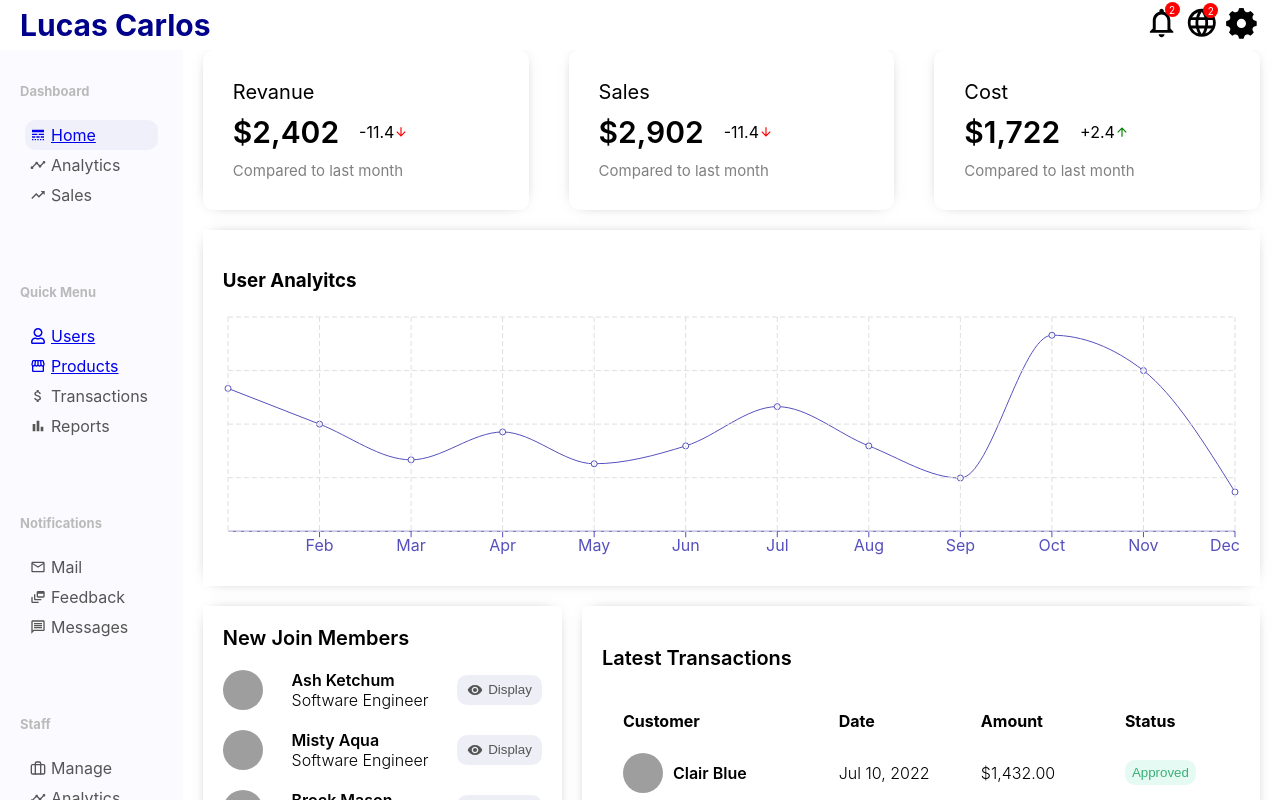
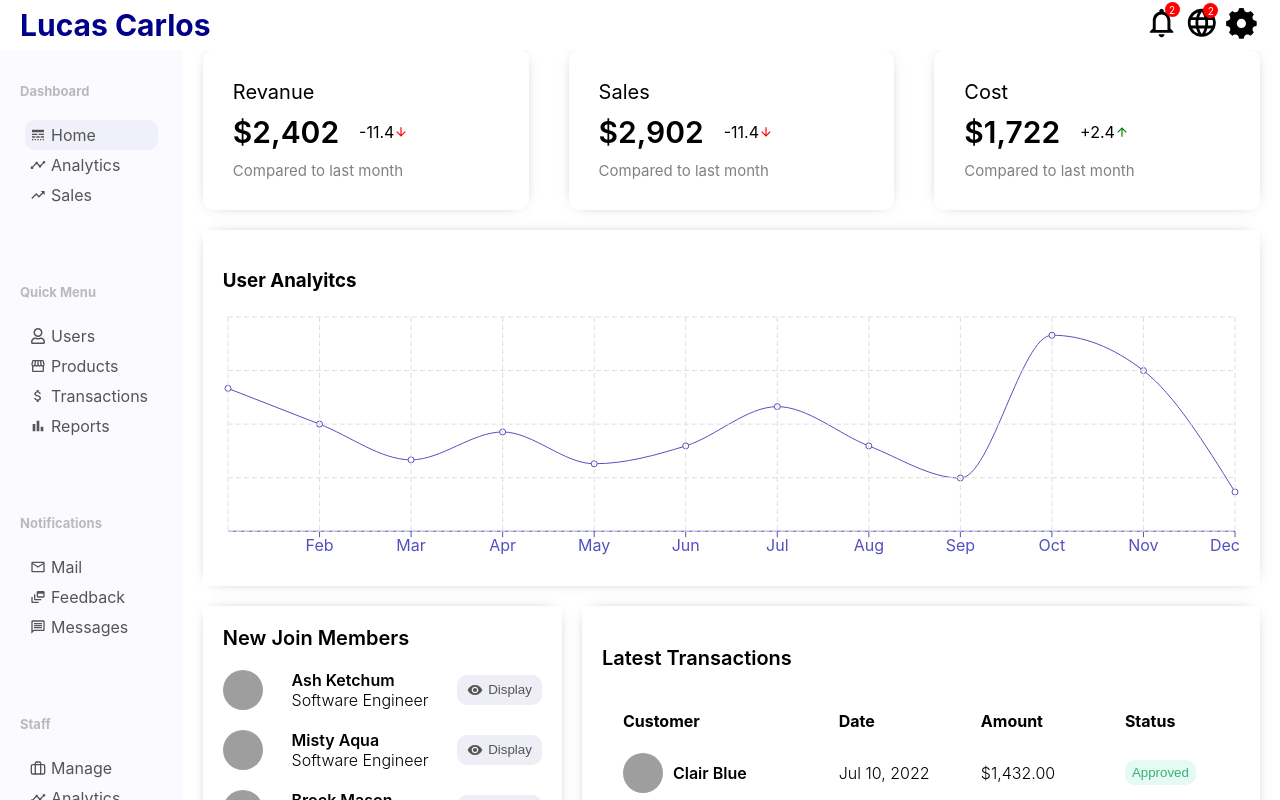
Before and after one commit to lucas9121/dashboard, a React (Create React App) app: page / in a window 1280 px wide. Shown: the top 800 px of the page. Built offline with nearby package versions, Linux system fonts and the light colour scheme; grey boxes are pictures that could not be loaded; the HTML template or start-up script is replaced by a standard one.

Commit message:
adding css styles

```diff
--- a/src/components/Sidebar/Sidebar.css
+++ b/src/components/Sidebar/Sidebar.css
@@ -34,8 +34,8 @@
     gap: 5px;
 }
 
-.sidebar-item > a {
-    color: black;
+.sidebar-list > a {
+    color: #555;
     text-decoration: none;
 }
 
```
